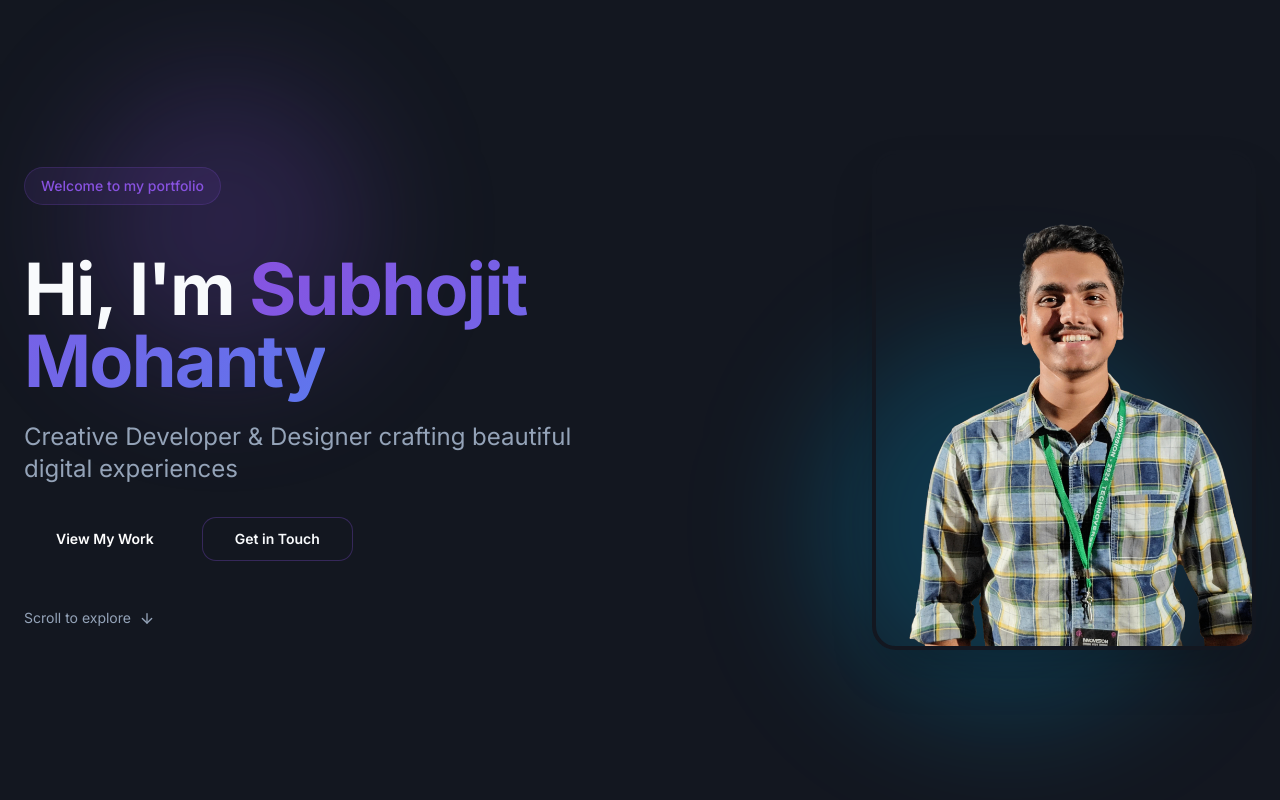
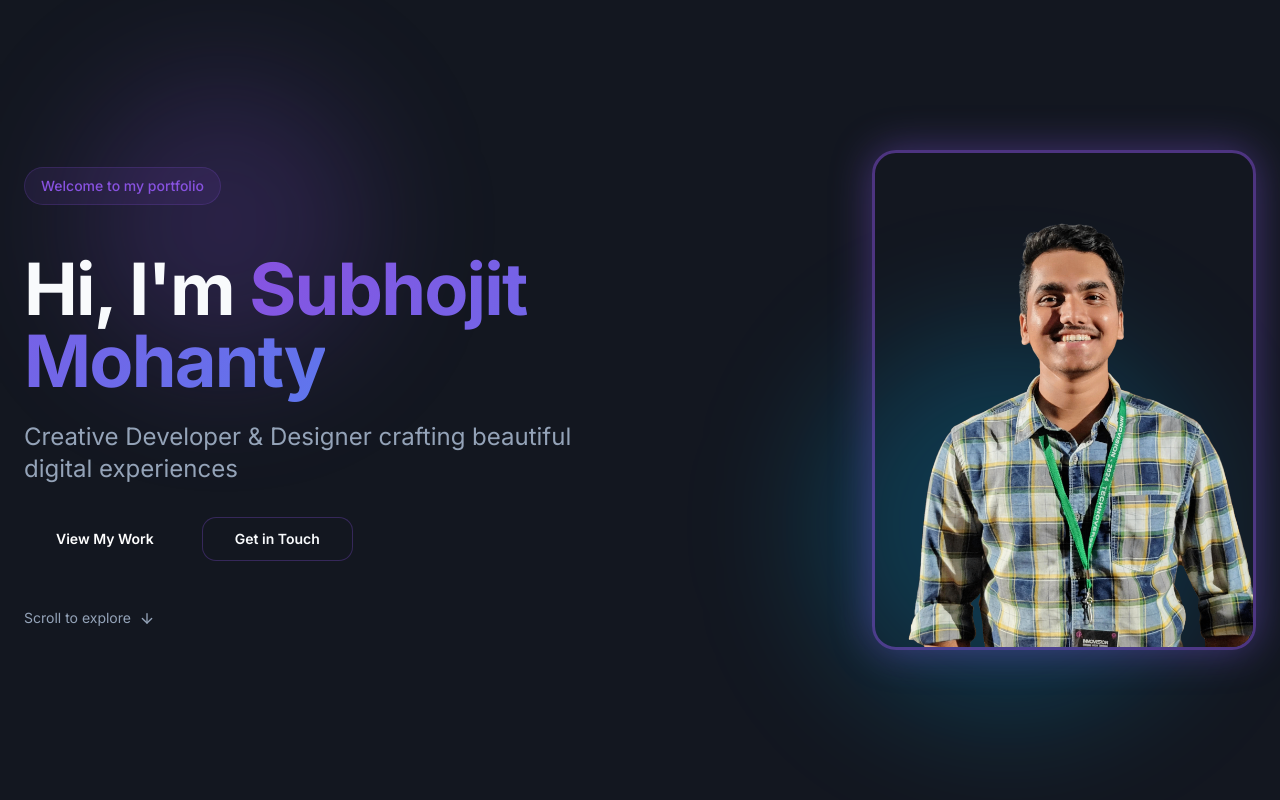
Before and after one commit to KaushiKrrish/subhojitportfolio, a React (Vite) app: page / in a window 1280 px wide. Shown: the top 800 px of the page. Built offline with nearby package versions, Linux system fonts and the light colour scheme; the HTML template or start-up script is replaced by a standard one.

Commit message:
Refactor Hero section styling

```diff
--- a/src/components/Hero.tsx
+++ b/src/components/Hero.tsx
@@ -66,11 +66,12 @@ const Hero = () => {
           {/* Right side - Profile Image */}
           <div className="flex justify-center md:justify-end">
             <div className="relative group">
-              <div className="absolute -inset-1 bg-[var(--gradient-primary)] rounded-3xl blur-xl opacity-75 group-hover:opacity-100 transition-opacity"></div>
+              <div className="absolute -inset-2 bg-[var(--gradient-primary)] rounded-3xl blur-2xl opacity-60 group-hover:opacity-90 transition-all duration-500 animate-pulse"></div>
+              <div className="absolute -inset-1 bg-[var(--gradient-primary)] rounded-3xl opacity-40"></div>
               <img
                 src={profileImage}
                 alt="Subhojit Mohanty - Profile"
-                className="relative w-80 h-96 md:w-96 md:h-[500px] rounded-3xl object-cover border-4 border-background shadow-2xl"
+                className="relative w-80 h-96 md:w-96 md:h-[500px] rounded-3xl object-cover border-[3px] border-primary/50 shadow-[0_0_40px_rgba(139,92,246,0.4)] hover:shadow-[0_0_60px_rgba(139,92,246,0.6)] transition-all duration-500"
               />
             </div>
           </div>
```
